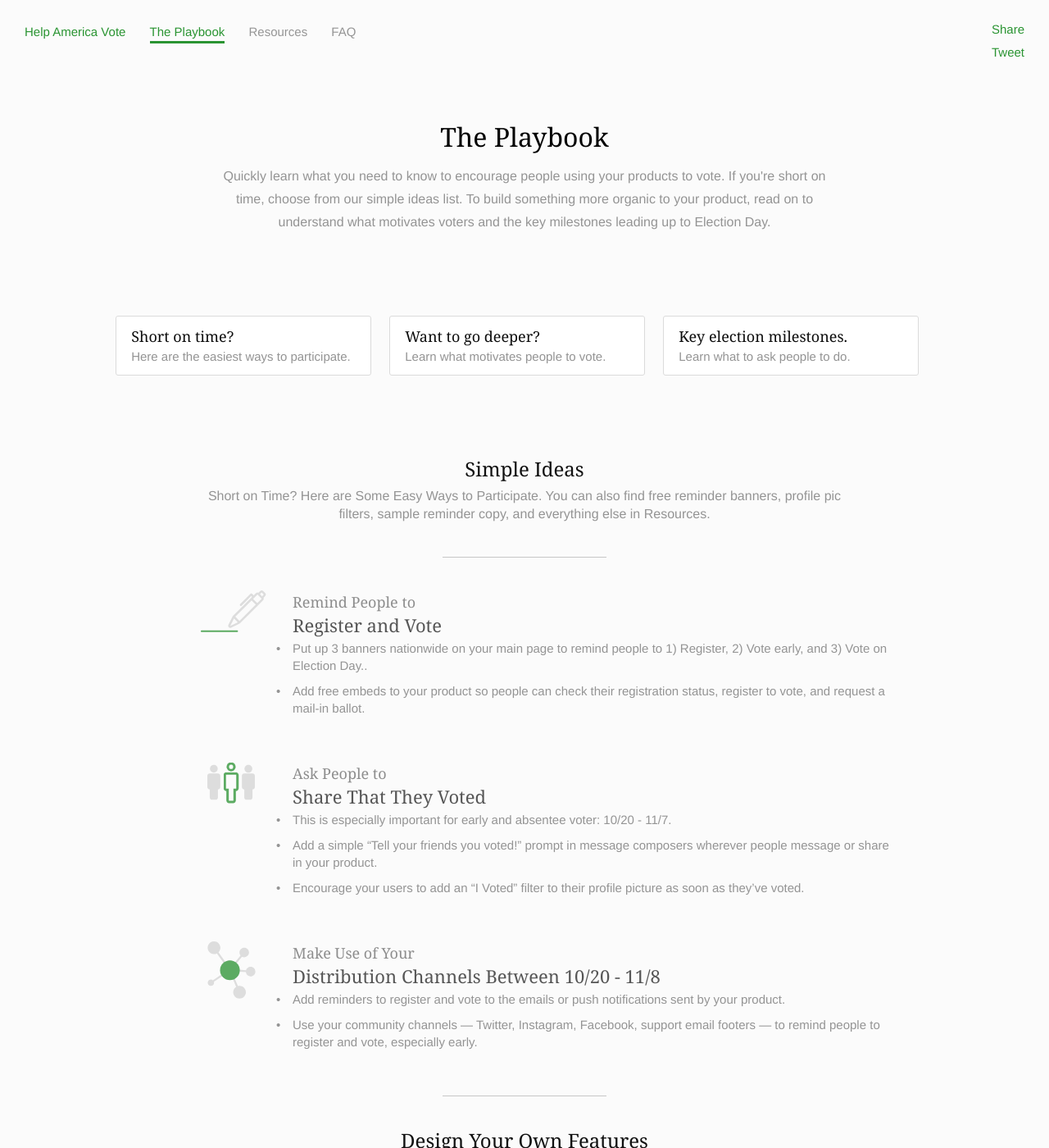
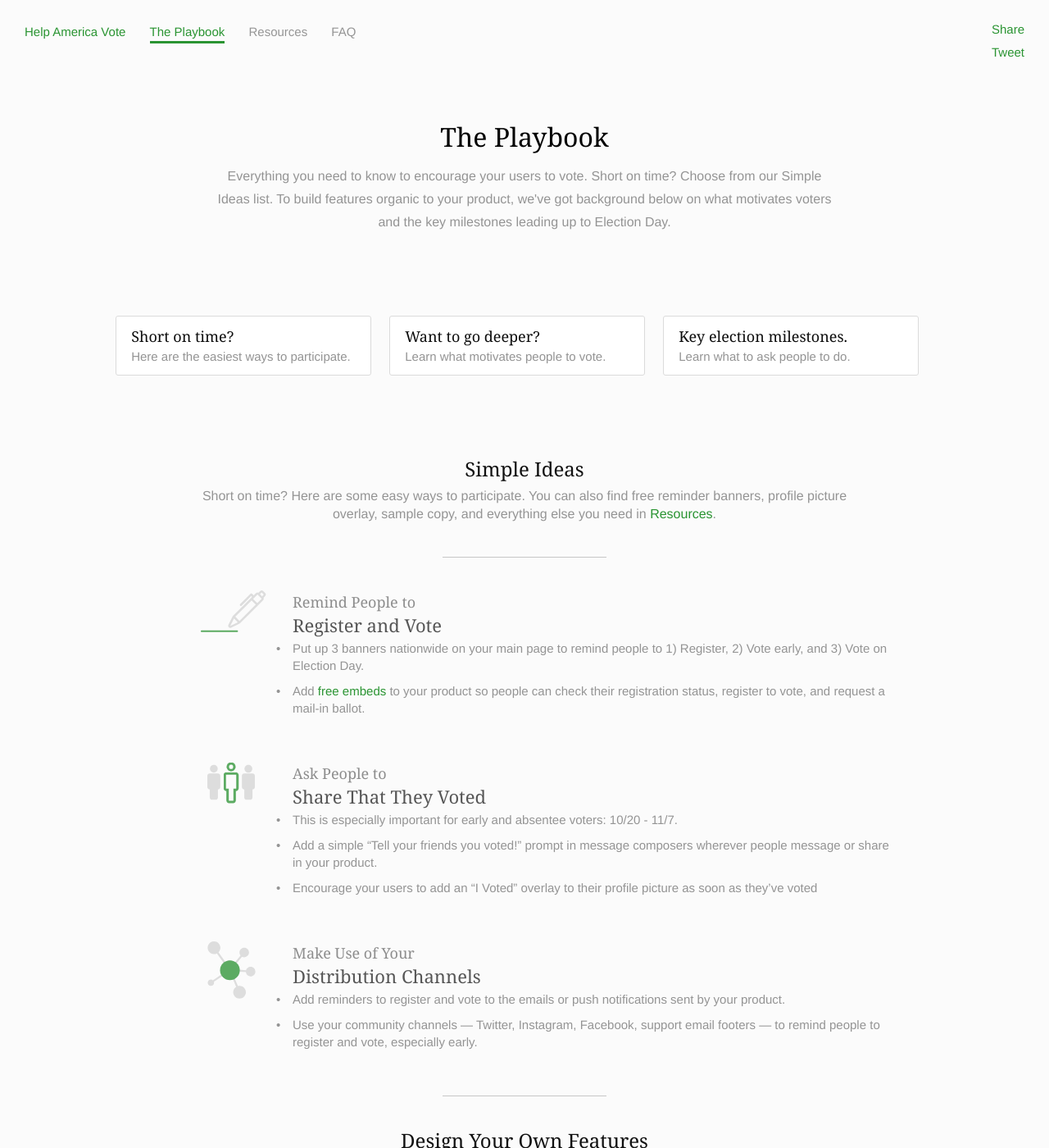
Before and after one commit to techthevote/techthevote.github.io, a Jekyll site: the page built from playbook.md, in a window 1280 px wide and 1400 px high. Shown: the whole window at 82% size. Built offline with Jekyll 4.4.1, drawn with Linux system fonts in a browser that asks for light colours; nearby versions of some CDN libraries; comment, search, counter and statistics services are not loaded; some of the changed text lies outside the part shown.

Commit message:
Update playbook.md

```diff
--- a/playbook.md
+++ b/playbook.md
@@ -8,7 +8,12 @@ excerpt: Learn how to encourage your users to vote through our simple playbook o
 <div class="page-title">
   The Playbook
   <div class="inner playbook">
-    Quickly learn what you need to know to encourage people using your products to vote. If you're short on time, choose from our simple ideas list. To build something more organic to your product, read on to understand what motivates voters and the key milestones leading up to Election Day.
+      Everything you need to know to encourage your users to vote.
+       Short on time? Choose from our Simple Ideas list.
+       To build features organic to your product, we've got background below
+       on what motivates voters and the key milestones leading up to Election Day.
+
+
   </div>
 </div>
 
@@ -31,7 +36,7 @@ excerpt: Learn how to encourage your users to vote through our simple playbook o
 
 <!-- Start Simple Ideas Section -->
 <div class="playbook-subtitle">Simple Ideas</div>
-<div class="playbook-title-description">Short on Time? Here are Some Easy Ways to Participate. You can also find free reminder banners, profile pic filters, sample reminder copy, and everything else in Resources.</div>
+<div class="playbook-title-description">Short on time? Here are some easy ways to participate. You can also find free reminder banners, profile picture overlay, sample copy, and everything else you need in <a href="./resources" class="nav-element">Resources</a>.</div>
 
 ---
 
@@ -44,8 +49,8 @@ excerpt: Learn how to encourage your users to vote through our simple playbook o
 ### Remind People to
 {: .playbook-leading-to-action }
 <h2 class="playbook-action">Register and Vote</h2>
-* Put up 3 banners nationwide on your main page to remind people to 1) Register, 2) Vote early, and 3) Vote on Election Day..
-* Add free embeds to your product so people can check their registration status, register to vote, and request a mail-in ballot.
+* Put up 3 banners nationwide on your main page to remind people to 1) Register, 2) Vote early, and 3) Vote on Election Day.
+* Add <a href="./resources" class="nav-element">free embeds</a> to your product so people can check their registration status, register to vote, and request a mail-in ballot.
 </div>
 </div>
 
@@ -58,9 +63,9 @@ excerpt: Learn how to encourage your users to vote through our simple playbook o
 ### Ask People to
 {: .playbook-leading-to-action }
 <h2 class="playbook-action">Share That They Voted</h2>
-* This is especially important for early and absentee voter: 10/20 - 11/7.
+* This is especially important for early and absentee voters: 10/20 - 11/7.
 * Add a simple “Tell your friends you voted!” prompt in message composers wherever people message or share in your product.
-* Encourage your users to add an “I Voted” filter to their profile picture as soon as they’ve voted.
+* Encourage your users to add an “I Voted” overlay to their profile picture as soon as they’ve voted
 </div>
 </div>
 
@@ -72,7 +77,7 @@ excerpt: Learn how to encourage your users to vote through our simple playbook o
 <div class="playbook-text" markdown="1">
 ### Make Use of Your
 {: .playbook-leading-to-action }
-<h2 class="playbook-action">Distribution Channels Between 10/20 - 11/8</h2>
+<h2 class="playbook-action">Distribution Channels</h2>
 * Add reminders to register and vote to the emails or push notifications sent by your product.
 * Use your community channels — Twitter, Instagram, Facebook, support email footers — to remind people to register and vote, especially early.
 </div>
@@ -83,7 +88,7 @@ excerpt: Learn how to encourage your users to vote through our simple playbook o
 
 <!-- Start DYOF -->
 <div class="playbook-subtitle">Design Your Own Features</div>
-<div class="playbook-title-description">Want to Go Deeper? Learn what motivates people to vote. You can find more ideas in the <a target="_blank" href="https://www.gsb.stanford.edu/insights/research-backed-ways-get-out-vote">research</a>.</div>
+<div class="playbook-title-description">Want to go deeper? Learn what motivates people to vote. You can find more ideas in the <a target="_blank" href="https://www.gsb.stanford.edu/insights/research-backed-ways-get-out-vote">research</a>.</div>
 
 ---
 
@@ -160,7 +165,7 @@ excerpt: Learn how to encourage your users to vote through our simple playbook o
 <div class="playbook-text" markdown="1">
 ### Remind People to
 {: .playbook-leading-to-action }
-<h2 class="playbook-action">Vote early</h2>
+<h2 class="playbook-action">Vote early from now until 11/7</h2>
 * 36 states offer early voting by mail or in person. 35% of 2012 votes were early.
 * Example: “Be a voter in this election. Skip the line and _vote early_!”
 </div>
```
